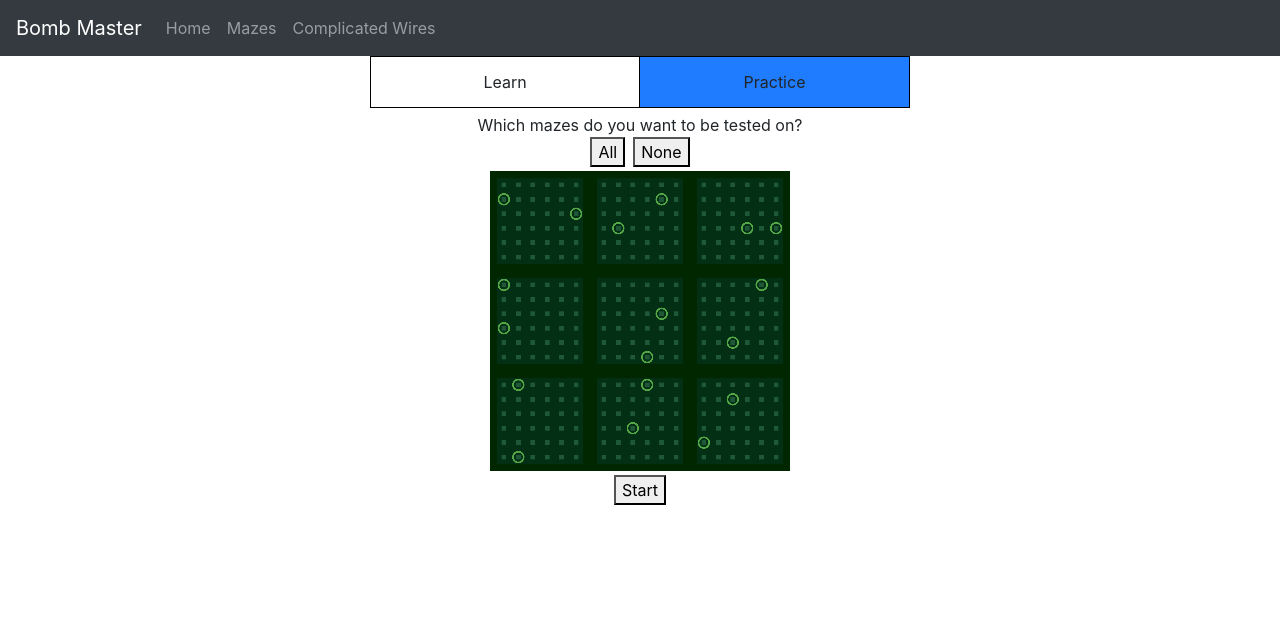
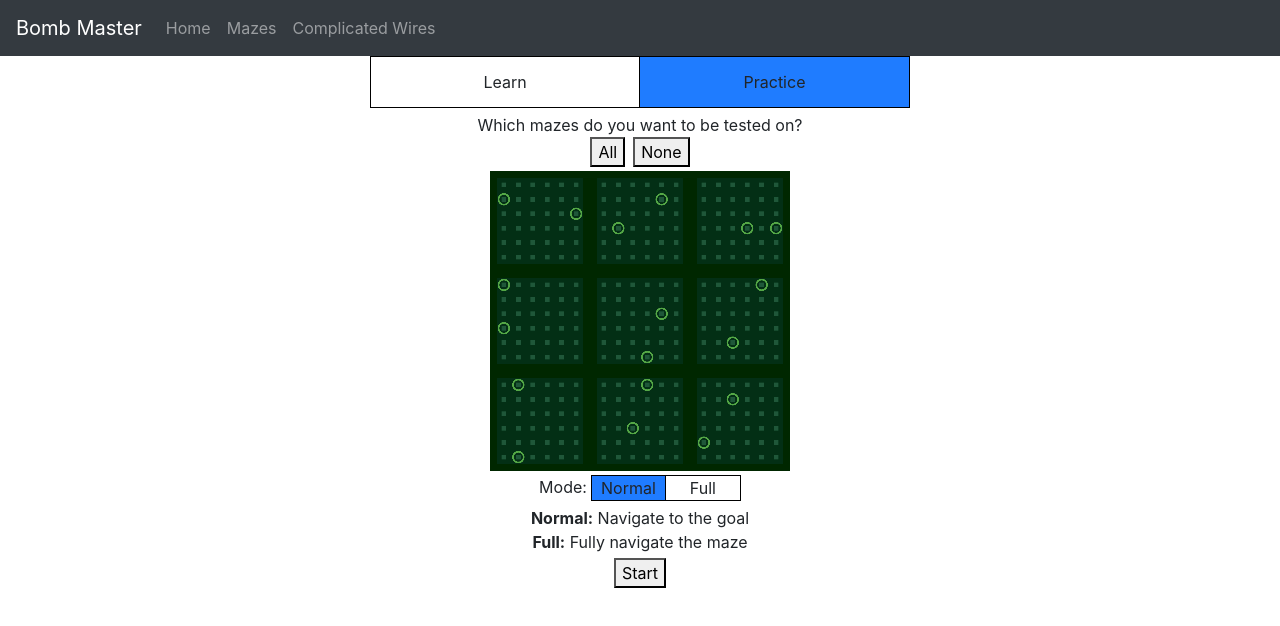
Before and after one commit to rcpooley/BombMaster, a React (Vite) app: page /mazes in a window 1280 px wide. Both pictures are taken after a click on the element "Practice". Shown: the top 626 px of the page. Built offline with nearby package versions, Linux system fonts and the light colour scheme.

Commit message:
Added draw mode for maze practice

```diff
--- a/src/components/mainContainer.jsx
+++ b/src/components/mainContainer.jsx
@@ -1,43 +1,36 @@
 import React from 'react';
+import OptionsBar from './optionsBar';
 
 class MainContainer extends React.Component {
     constructor(props) {
         super(props);
 
         this.state = {
-            learn: true
+            selected: null
         };
     }
 
     renderNavBar() {
-        const { learn } = this.state;
+        const { selected } = this.state;
         return (
-            <div className="learnPracticeBar">
-                <div
-                    onClick={() => this.setState({ learn: true })}
-                    className={learn ? 'active' : ''}
-                >
-                    Learn
-                </div>
-                <div
-                    onClick={() => this.setState({ learn: false })}
-                    className={learn ? '' : 'active'}
-                >
-                    Practice
-                </div>
-            </div>
+            <OptionsBar
+                options={['Learn', 'Practice']}
+                selected={selected}
+                onSelect={selected => this.setState({ selected })}
+                height={50}
+            />
         );
     }
 
     render() {
         return (
-            <div className="container">
+            <div className="container" id={this.props.id}>
                 <div className="row">
                     <div className="offset-xl-3 col-xl-6 offset-lg-2 col-lg-8 offset-md-1 col-md-10 offset-sm-0 col-sm-12">
                         {Array.isArray(this.props.children) ? (
                             <div>
                                 {this.renderNavBar()}
-                                {this.props.children[this.state.learn ? 0 : 1]}
+                                {this.props.children[this.state.selected]}
                             </div>
                         ) : (
                             this.props.children
--- a/src/components/mazes/index.jsx
+++ b/src/components/mazes/index.jsx
@@ -6,7 +6,7 @@ import Practice from './practice';
 class Mazes extends React.Component {
     render() {
         return (
-            <MainContainer>
+            <MainContainer id="mazes">
                 <Study />
                 <Practice />
             </MainContainer>
--- a/src/components/mazes/maze.jsx
+++ b/src/components/mazes/maze.jsx
@@ -2,11 +2,20 @@ import React from 'react';
 import MAZES from '../../maze/mazes';
 
 /**
- * Props: {mazeIdx, size, pos, goal, displayWalls, badWalls}
+ * Props: {mazeIdx, size, pos, goal, displayWalls, badWalls, visited}
  */
 
 class Maze extends React.Component {
-    static renderMaze(ctx, size, maze, loc, goal, displayWalls, badWalls) {
+    static renderMaze(
+        ctx,
+        size,
+        maze,
+        loc,
+        goal,
+        displayWalls,
+        badWalls,
+        visited
+    ) {
         const padding = 20;
         const gridSize = 14;
         const mazeSize = 6;
@@ -28,12 +37,21 @@ class Maze extends React.Component {
         const pos = x => (x * innerSize) / mazeSize + innerSize / mazeSize / 2;
 
         // draw grid
+        const visitArr = (visited || []).map(p => `${p.x}${p.y}`);
         for (let i = 0; i < mazeSize; i++) {
             for (let j = 0; j < mazeSize; j++) {
-                ctx.fillStyle =
-                    loc != null && i === loc.x && j === loc.y
-                        ? 'white'
-                        : '#2C4551';
+                ctx.fillStyle = '#2C4551';
+
+                // Gold if visited
+                if (visitArr.includes(`${i}${j}`)) {
+                    ctx.fillStyle = 'gold';
+                }
+
+                // White for current position
+                if (loc && i === loc.x && j === loc.y) {
+                    ctx.fillStyle = 'white';
+                }
+
                 ctx.fillRect(
                     pos(i) - gridSize / 2,
                     pos(j) - gridSize / 2,
@@ -120,7 +138,15 @@ class Maze extends React.Component {
     drawMaze() {
         const c = this.mazeRef.current;
         const ctx = c.getContext('2d');
-        const { pos, goal, displayWalls, badWalls, mazeIdx, size } = this.props;
+        const {
+            pos,
+            goal,
+            displayWalls,
+            badWalls,
+            mazeIdx,
+            size,
+            visited
+        } = this.props;
 
         const fakeCanvas = document.createElement('canvas');
         fakeCanvas.width = 300;
@@ -134,7 +160,8 @@ class Maze extends React.Component {
             pos,
             goal,
             displayWalls,
-            badWalls
+            badWalls,
+            visited
         );
 
         ctx.drawImage(fakeCanvas, 0, 0, size, size);
--- a/src/components/mazes/practice.jsx
+++ b/src/components/mazes/practice.jsx
@@ -1,14 +1,22 @@
 import React from 'react';
 import MazeSelector from './mazeSelector';
 import MazeNavigator from './mazeNavigator';
+import OptionsBar from '../optionsBar';
+import Util from '../../util';
 
 class Practice extends React.Component {
     constructor(props) {
         super(props);
 
-        this.state = {
+        this.state = this.initState();
+    }
+
+    initState() {
+        return {
             started: false,
+            finished: false,
             mazes: [...Array(9).keys()],
+            mode: null,
             mazeIdx: -1,
             key: 0,
             strikes: 0,
@@ -21,8 +29,15 @@ class Practice extends React.Component {
         return mazes[Math.floor(Math.random() * mazes.length)];
     }
 
+    isFull() {
+        return this.state.mode === 1;
+    }
+
     nextMaze() {
         const { mazes, mazeIdx, key, completed } = this.state;
+
+        const setNewIdx = () => {
+            const { mazes } = this.state;
             let newIdx = this.randomMaze();
             while (newIdx === mazeIdx && mazes.length > 1) {
                 newIdx = this.randomMaze();
@@ -33,10 +48,32 @@ class Practice extends React.Component {
                 started: true,
                 completed: completed + 1
             });
+        };
+
+        if (this.isFull() && mazeIdx >= 0) {
+            if (mazes.length === 1) {
+                this.setState({ finished: true, completed: completed + 1 });
+            } else {
+                const newMazes = mazes.slice();
+                newMazes.splice(newMazes.indexOf(mazeIdx), 1);
+                this.setState({ mazes: newMazes }, setNewIdx);
+            }
+        } else {
+            setNewIdx();
+        }
     }
 
     render() {
-        const { started, mazes, mazeIdx, key, strikes, completed } = this.state;
+        const {
+            started,
+            mazes,
+            mazeIdx,
+            key,
+            strikes,
+            completed,
+            mode,
+            finished
+        } = this.state;
         if (!started) {
             return (
                 <div className="text-center">
@@ -58,6 +95,21 @@ class Practice extends React.Component {
                         selected={mazes}
                         onSelect={mazes => this.setState({ mazes })}
                     />
+                    <div className="mazeMode mt-1">
+                        Mode:
+                        <div className="ml-1">
+                            <OptionsBar
+                                options={['Normal', 'Full']}
+                                selected={mode}
+                                onSelect={mode => this.setState({ mode })}
+                            />
+                        </div>
+                    </div>
+                    <div>
+                        {Util.bold('Normal:')} Navigate to the goal
+                        <br />
+                        {Util.bold('Full:')} Fully navigate the maze
+                    </div>
                     <div className="mt-1">
                         <button
                             disabled={mazes.length === 0}
@@ -72,15 +124,24 @@ class Practice extends React.Component {
 
         return (
             <div className="text-center">
+                {finished ? (
+                    <div>
+                        <button onClick={() => this.setState(this.initState())}>
+                            Start Over
+                        </button>
+                    </div>
+                ) : (
                     <MazeNavigator
                         key={key}
                         mazeIdx={mazeIdx}
                         displayWalls={false}
                         disableInput={false}
                         randomGoal={true}
+                        showVisited={this.isFull()}
                         onGoal={() => this.nextMaze()}
                         onHit={() => this.setState({ strikes: strikes + 1 })}
                     />
+                )}
                 <div>Strikes: {strikes}</div>
                 <div>Completed: {completed}</div>
             </div>
--- /dev/null
+++ b/src/components/optionsBar.jsx
@@ -0,0 +1,55 @@
+import React from 'react';
+
+/**
+ * Props: {options: [{id, label}], selected, onSelect, height}
+ */
+class OptionsBar extends React.Component {
+    componentDidMount() {
+        const { options, selected, onSelect } = this.props;
+        if (!selected) {
+            onSelect(this.parseOption(options[0], 0).id);
+        }
+    }
+
+    parseOption(opt, idx) {
+        let id, label;
+        if (typeof opt === 'object') {
+            id = opt.id;
+            label = opt.label;
+        } else {
+            id = idx;
+            label = opt;
+        }
+        return { id, label };
+    }
+
+    render() {
+        let { options, selected, onSelect, height } = this.props;
+
+        if (!selected) {
+            selected = this.parseOption(options[0], 0).id;
+        }
+
+        return (
+            <div className="optionsBar">
+                {options.map((o, idx) => {
+                    const { id, label } = this.parseOption(o, idx);
+                    return (
+                        <div
+                            key={id}
+                            onClick={() => onSelect(id)}
+                            className={id === selected ? 'active' : ''}
+                            style={{
+                                height: height ? `${height}px` : undefined
+                            }}
+                        >
+                            {label}
+                        </div>
+                    );
+                })}
+            </div>
+        );
+    }
+}
+
+export default OptionsBar;
--- a/src/index.css
+++ b/src/index.css
@@ -66,7 +66,18 @@ canvas {
     }
 }
 
-.learnPracticeBar {
+#mazes {
+    .mazeMode {
+        display: flex;
+        justify-content: center;
+
+        > div {
+            width: 150px;
+        }
+    }
+}
+
+.optionsBar {
     border: 1px solid black;
     margin-bottom: 5px;
     cursor: pointer;
@@ -74,7 +85,6 @@ canvas {
     > div {
         display: inline-flex;
         width: 50%;
-        height: 50px;
         justify-content: center;
         align-items: center;
 
--- a/src/maze/mazeUtil.jsx
+++ b/src/maze/mazeUtil.jsx
@@ -64,6 +64,14 @@ class MazeUtil {
         }
         return a.x === b.x && a.y === b.y;
     }
+
+    static contains(points, p) {
+        for (let i = 0; i < points.length; i++) {
+            const { x, y } = points[i];
+            if (x === p.x && y === p.y) return true;
+        }
+        return false;
+    }
 }
 
 export default MazeUtil;
```
Also changed, not shown: src/components/mazes/mazeNavigator.jsx (+27 -13 lines). Lines whose indentation alone changed are shown as unchanged.
